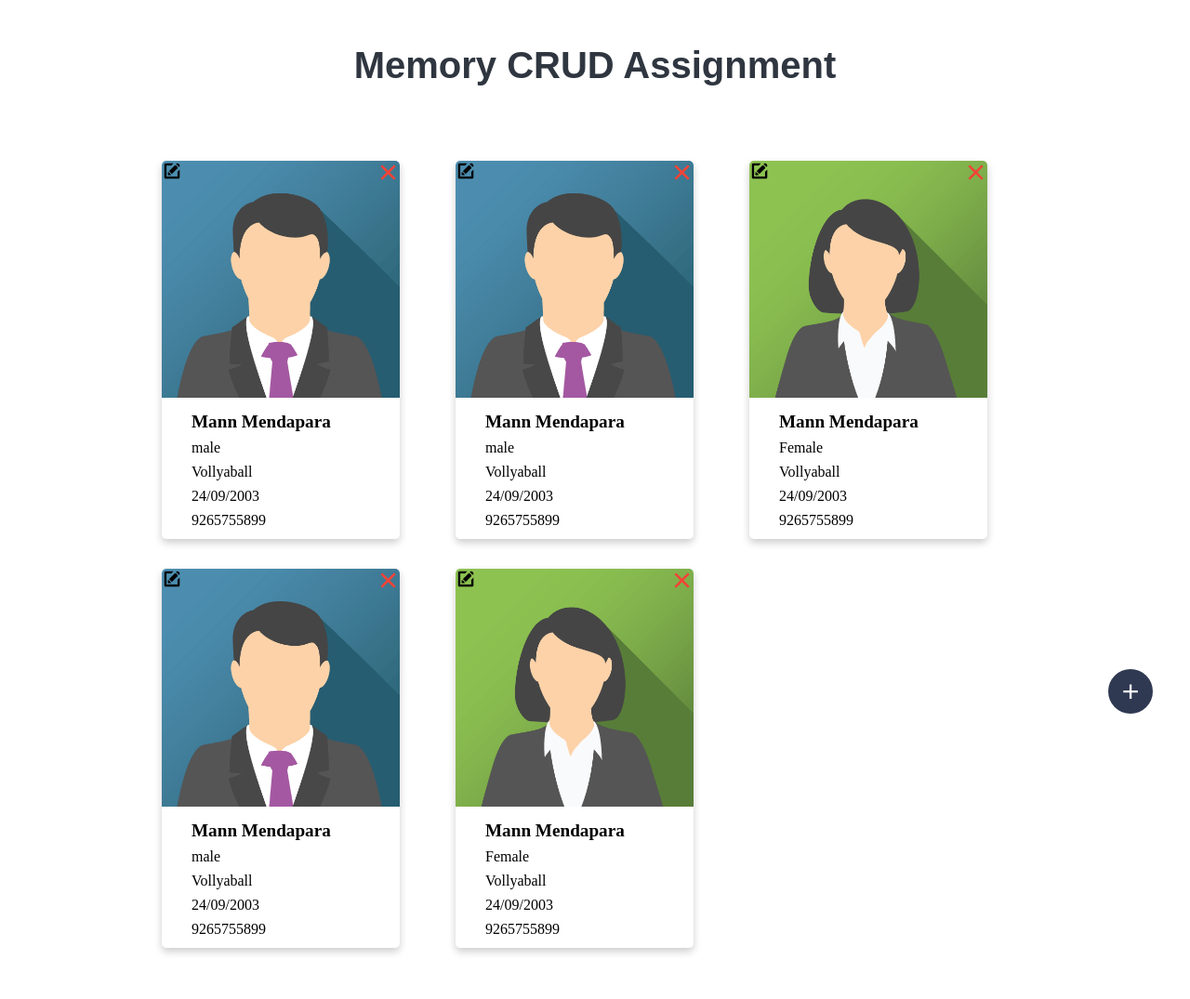
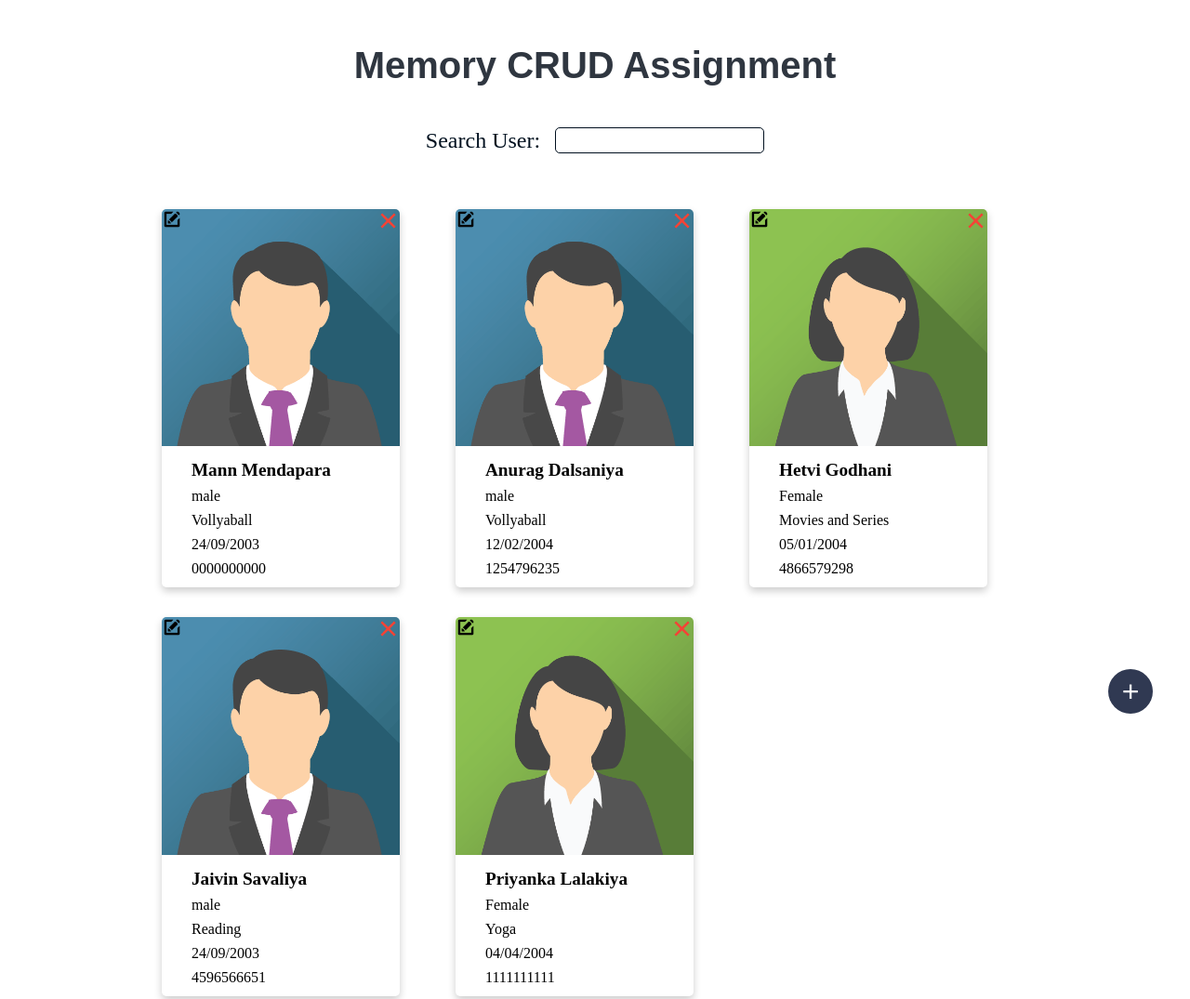
Before and after one commit to Mankumar-Vebuin/Internship, a plain HTML site: page Assignments/Memory-CRUD-Assignment/index.html in a window 1280 px wide. Shown: the top 1075 px of the page at 93% size. Drawn offline with Linux system fonts and the light colour scheme; files whose address does not match are found by name.

Commit message:
add dynamic search functionality

```diff
--- a/Memory-CRUD-Assignment/index.html
+++ b/Assignments/Memory-CRUD-Assignment/index.html
@@ -7,7 +7,13 @@
     <title>Memory CURD Assignment</title>
   </head>
   <body>
-    <h1 class="header">Memory CRUD Assignment</h1>
+    <div class="header-container">
+      <h1 class="header">Memory CRUD Assignment</h1>
+      <div class="search-wrapper">
+        <label for="search">Search User: </label>
+        <input type="search" id="search" class="search">
+      </div>
+    </div>
     <div class="container">
       <section class="user-form-container hidden">
         <div class="close-btn-container">
--- a/Memory-CRUD-Assignment/scripts/app.js
+++ b/Assignments/Memory-CRUD-Assignment/scripts/app.js
@@ -6,45 +6,46 @@ var userData = [
     gender: "male",
     hobby: "Vollyaball",
     birthdate: "24/09/2003",
-    mobileNo: "9265755899",
+    mobileNo: "0000000000",
   },
   {
     key: "2",
-    firstName: "Mann",
-    lastName: "Mendapara",
+    firstName: "Anurag",
+    lastName: "Dalsaniya",
     gender: "male",
     hobby: "Vollyaball",
-    birthdate: "24/09/2003",
-    mobileNo: "9265755899",
+    birthdate: "12/02/2004",
+    mobileNo: "1254796235",
   },
   {
     key: "3",
-    firstName: "Mann",
-    lastName: "Mendapara",
+    firstName: "Hetvi",
+    lastName: "Godhani",
     gender: "Female",
-    hobby: "Vollyaball",
-    birthdate: "24/09/2003",
-    mobileNo: "9265755899",
+    hobby: "Movies and Series",
+    birthdate: "05/01/2004",
+    mobileNo: "4866579298",
   },
   {
     key: "4",
-    firstName: "Mann",
-    lastName: "Mendapara",
+    firstName: "Jaivin",
+    lastName: "Savaliya",
     gender: "male",
-    hobby: "Vollyaball",
+    hobby: "Reading",
     birthdate: "24/09/2003",
-    mobileNo: "9265755899",
+    mobileNo: "4596566651",
   },
   {
     key: "5",
-    firstName: "Mann",
-    lastName: "Mendapara",
+    firstName: "Priyanka",
+    lastName: "Lalakiya",
     gender: "Female",
-    hobby: "Vollyaball",
-    birthdate: "24/09/2003",
-    mobileNo: "9265755899",
+    hobby: "Yoga",
+    birthdate: "04/04/2004",
+    mobileNo: "1111111111",
   },
 ];
+
 var editIndex = null;
 
 renderCards();
@@ -55,15 +56,17 @@ let userForm = document.querySelector(".user-form");
 let SubmitButton = document.querySelector(".submit-form");
 let errorElement = document.querySelector(".error-element");
 let CloseButton = document.querySelector(".close-btn-container");
+let searchElement = document.querySelector(".search");
 
 addUserButton.addEventListener("click", handleButtonToggle);
 userForm.addEventListener("submit", handleFormData);
 CloseButton.addEventListener("click", handleButtonToggle);
+searchElement.addEventListener("input", handleSearch);
 
-function renderCards() {
+function renderCards(RenderUserData = userData) {
   let userDataContainer = document.querySelector(".user-data-container");
   userDataContainer.innerHTML = "";
-  userData.forEach((user, i) => {
+  RenderUserData.forEach((user, i) => {
     let element = document.createElement("div");
     element.classList.add("user-card");
     let imagetype =
@@ -195,7 +198,7 @@ function handleEditCard(i) {
 
   if (element.gender === "male") {
     maleGenderInputElement.checked = true;
-  } else if (element.gender === "female") {
+  } else {
     femaleGenderInputElement.checked = true;
   }
 
@@ -203,6 +206,31 @@ function handleEditCard(i) {
 
   const [day, month, year] = element.birthdate.split("/");
   birthdateInputElement.value = `${year}-${month}-${day}`;
+  console.log(birthdateInputElement.value);
 
   mobileNoInputElement.value = element.mobileNo;
 }
+
+function handleSearch(e) {
+  showFilteredusers(e.target.value);
+}
+
+function debounce(cb, delay = 1000) {
+  let timeout;
+  return (...args) => {
+    clearTimeout(timeout);
+    timeout = setTimeout(() => {
+      cb(...args);
+    }, delay);
+  };
+}
+
+const showFilteredusers = debounce((input) => {
+  let text = input.toLowerCase();
+  let FilteredUserData = userData.filter((user) => {
+    let firstname = user.firstName.toLowerCase().includes(text);
+    let secondname = user.lastName.toLowerCase().includes(text);
+    if (firstname || secondname) return user;
+  });
+  renderCards(FilteredUserData);
+});
--- a/Memory-CRUD-Assignment/styles/style.css
+++ b/Assignments/Memory-CRUD-Assignment/styles/style.css
@@ -39,15 +39,44 @@ image {
 }
 
 /* Page Styling */
-
 .container {
   padding: 2rem 3rem;
+}
+
+.header-container {
+  display: flex;
+  flex-wrap: wrap;
+  padding: 0 3rem;
+  width: 100%;
+  flex-direction: column;
+  justify-content: space-evenly;
+  align-items: center;
 }
 
 .header {
   text-align: center;
   margin: 3rem 0px 2rem 0px;
   color: #2f3640;
+}
+
+.search-wrapper {
+  display: flex;
+  justify-content: center;
+  align-items: center;
+  gap: 1rem;
+  flex-wrap: wrap;
+  font-size: 1.5rem;
+  font-weight: 300;
+  color: #01101f;
+  font-family: "Times New Roman", Times, serif;
+}
+
+.search-wrapper .search {
+  padding: 4px 8px;
+  border-radius: 5px;
+  border: 1px solid #01101f;
+  margin: 0.75rem 0rem;
+  font-size: 1rem;
 }
 
 .user-data-container {
@@ -234,3 +263,17 @@ image {
   background-color: rgb(210, 57, 57);
   color: white;
 }
+
+@media screen and (max-width: 600px) {
+  h1 {
+    font-size: 2rem;
+  }
+
+  .search-wrapper {
+    font-size: 1.3rem;
+  }
+
+  .user-data-container {
+    grid-template-columns: repeat(auto-fit, 260px);
+  }
+}
```
Also changed, not shown: Assignments/Memory-CRUD-Assignment/assets/images/Cross.jpg (renamed from Memory-CRUD-Assignment/assets/images/Cross.jpg), Assignments/Memory-CRUD-Assignment/assets/images/edit-icon.png (renamed from Memory-CRUD-Assignment/assets/images/edit-icon.png), Assignments/Memory-CRUD-Assignment/assets/images/img_avatar.png (renamed from Memory-CRUD-Assignment/assets/images/img_avatar.png), Assignments/Memory-CRUD-Assignment/assets/images/img_avatar2.png (renamed from Memory-CRUD-Assignment/assets/images/img_avatar2.png), 2 other files.
